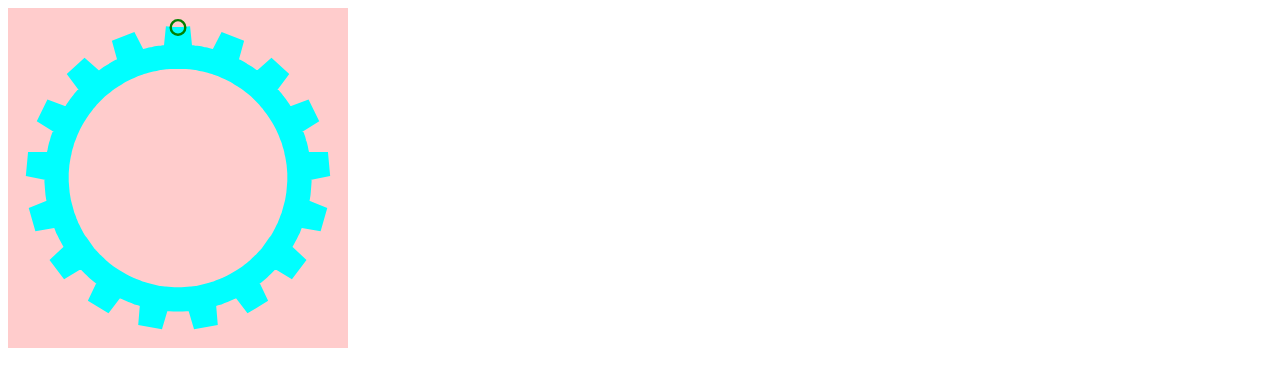
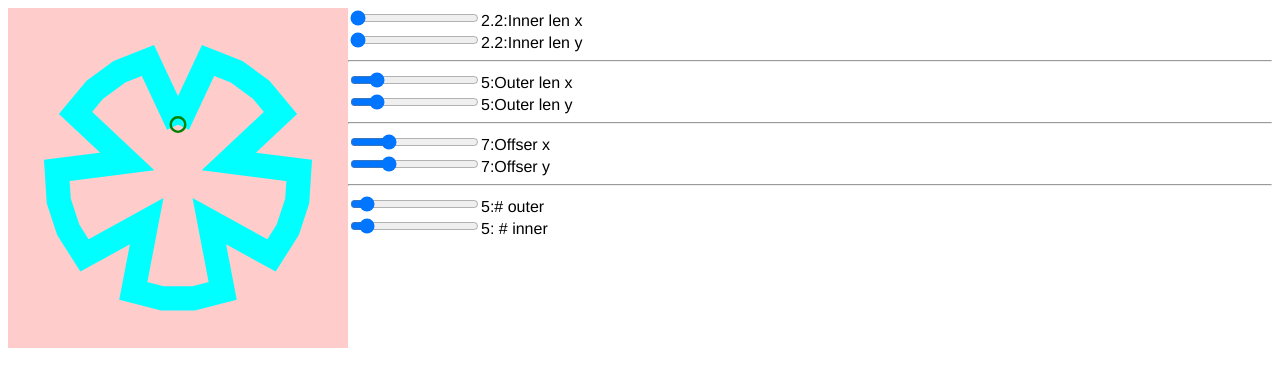
Before and after one commit to maxzz/ngon-gen, a Vue app: page / in a window 1280 px wide. Shown: the top 386 px of the page. Built offline with nearby package versions, Linux system fonts and the light colour scheme.

Commit message:
Added control gauges

```diff
--- a/src/App.vue
+++ b/src/App.vue
@@ -1,27 +1,57 @@
 <template>
     <div id="app">
+        <div class="main">
             <svg viewBox="0 0 14 14" width="340" height="340">
                 <path
                     :d="data.d"
                 ></path>
                 <circle :cx="data.cx" :cy="data.cy" r=".3px" fill=none stroke="green" stroke-width=".1"></circle>
             </svg>
+            <div class="right">
+                <div class="input-group"> <label><input type="range" v-model="sp.lenInner.x" min="2" max="20"><span class="val">{{sp.lenInner.x}}:</span>Inner len x</label> </div>
+                <div class="input-group"> <label><input type="range" v-model="sp.lenInner.y" min="2" max="20"><span class="val">{{sp.lenInner.y}}:</span>Inner len y</label> </div>
+                <hr>
+                <div class="input-group"> <label><input type="range" v-model="sp.lenOuter.x" min="2" max="20"><span class="val">{{sp.lenOuter.x}}:</span>Outer len x</label> </div>
+                <div class="input-group"> <label><input type="range" v-model="sp.lenOuter.y" min="2" max="20"><span class="val">{{sp.lenOuter.y}}:</span>Outer len y</label> </div>
+                <hr>
+                <div class="input-group"> <label><input type="range" v-model="sp.offset.x" min="2" max="20"><span class="val">{{sp.offset.x}}:</span>Offser x</label> </div>
+                <div class="input-group"> <label><input type="range" v-model="sp.offset.y" min="2" max="20"><span class="val">{{sp.offset.y}}:</span>Offser y</label> </div>
+                <hr>
+                <div class="input-group"> <label><input type="range" v-model="sp.nOuter" min="2" max="40"><span class="val">{{sp.nOuter}}:</span># outer</label> </div>
+                <div class="input-group"> <label><input type="range" v-model="sp.nInner" min="2" max="40"><span class="val">{{sp.nInner}}:</span> # inner</label> </div>
+            </div>
+        </div>
     </div>
 </template>
 
 <script lang="ts">
 import Vue from "vue";
-import { ref } from '@vue/composition-api';
+import { ref, reactive, computed } from '@vue/composition-api';
+import * as types from "./types";
 import { generate } from './shape-generator';
 
 export default Vue.extend({
     name: "App",
     setup() {
         let msg = ref('aa');
-        let data = generate();
+
+        const shapeParams: types.ShapeParams = {
+            lenOuter: { x: 5, y: 5 },
+            lenInner: { x: 2.2, y: 2.2 },
+            offset: { x: 7, y: 7 },
+            nOuter: 5,
+            nInner: 5,
+        };
+
+        const sp = reactive(shapeParams);
+
+        let data = computed(() => {
+            return generate(sp);
+        });
 
         return {
-            data
+            sp,
+            data,
         };
     }
 });
@@ -32,6 +62,11 @@ export default Vue.extend({
     font-family: Avenir, Helvetica, Arial, sans-serif;
 }
 
+.main {
+    display: grid;
+    grid-template-columns: auto 1fr;
+}
+
 svg {
     fill: none;
     stroke: aqua;
--- a/src/shape-generator.ts
+++ b/src/shape-generator.ts
@@ -1,4 +1,6 @@
-function gon(n: number): [number, number][] {
+import * as types from "./types";
+
+function ngon(n: number): [number, number][] {
     let polygon = new Array(n);
     for (var i = n; i--; ) {
         let angle = (360 / n) * i - 90;
@@ -8,30 +10,33 @@ function gon(n: number): [number, number][] {
     return polygon;
 }
 
-// function ngon(n: number) {
-//     return [ [0, 7], [2, 6], [3, 0], [4, 6], [6, 7], [4, 8], [3, 14], [2, 8], [0, 7] ];
-// }
-
 function rnd2(n: number): number {
     return Math.round(n * 100) / 100;
 }
 
-export function generate() {
-    let size = {x: 5, y: 5};
-    let sizeInner = {x: 6.2, y: 6.2};
+export function generate(p: types.ShapeParams) {
+    console.log('sp', p);
 
-    let offset = {x: 7, y: 7};
-
-    let totalN = 17;
-    let innerN = 15;
+    const sp: types.ShapeParams = {
+        lenOuter: { x: +p.lenOuter.x, y: +p.lenOuter.y },
+        lenInner: { x: +p.lenInner.x, y: +p.lenInner.y },
+        offset: { x: +p.offset.x, y: +p.offset.y },
+        nOuter: +p.nOuter,
+        nInner: +p.nInner,
+    };
 
     // generate points
-    let points = gon(totalN * innerN);
+    let points = ngon(sp.nOuter * sp.nInner);
 
     // scale move
-    points = points.map((_, index) => index % innerN === 0 ? [ _[0] * sizeInner.x, _[1] * sizeInner.y ] : [ _[0] * size.x, _[1] * size.y ]);
+    points = points.map((_, index) => {
+        return index % sp.nInner === 0
+            ? [ _[0] * sp.lenInner.x, _[1] * sp.lenInner.y ]
+            : [ _[0] * sp.lenOuter.x, _[1] * sp.lenOuter.y ];
+    });
 
-    points = points.map(_ => [ _[0] + offset.x, _[1] + offset.y ]);
+    // offset
+    points = points.map(_ => [ _[0] + sp.offset.x, _[1] + sp.offset.y ]);
 
     // round
     points = points.map(_ => [ rnd2(_[0]), rnd2(_[1])]);
@@ -46,8 +51,4 @@ export function generate() {
         cx: ''+points[0][0],
         cy: ''+points[0][1],
     };
-    // starPath.setAttribute('d', d);
-
-    // startPoint.setAttribute('cx', ''+points[0][0]);
-    // startPoint.setAttribute('cy', ''+points[0][1]);
 }
--- /dev/null
+++ b/src/types.ts
@@ -0,0 +1,12 @@
+export type LocalPoint = {
+    x: number;
+    y: number;
+}
+
+export type ShapeParams = {
+    lenOuter: LocalPoint;
+    lenInner: LocalPoint;
+    offset: LocalPoint;
+    nOuter: number;
+    nInner: number;
+};
```
Lines whose indentation alone changed are shown as unchanged.
